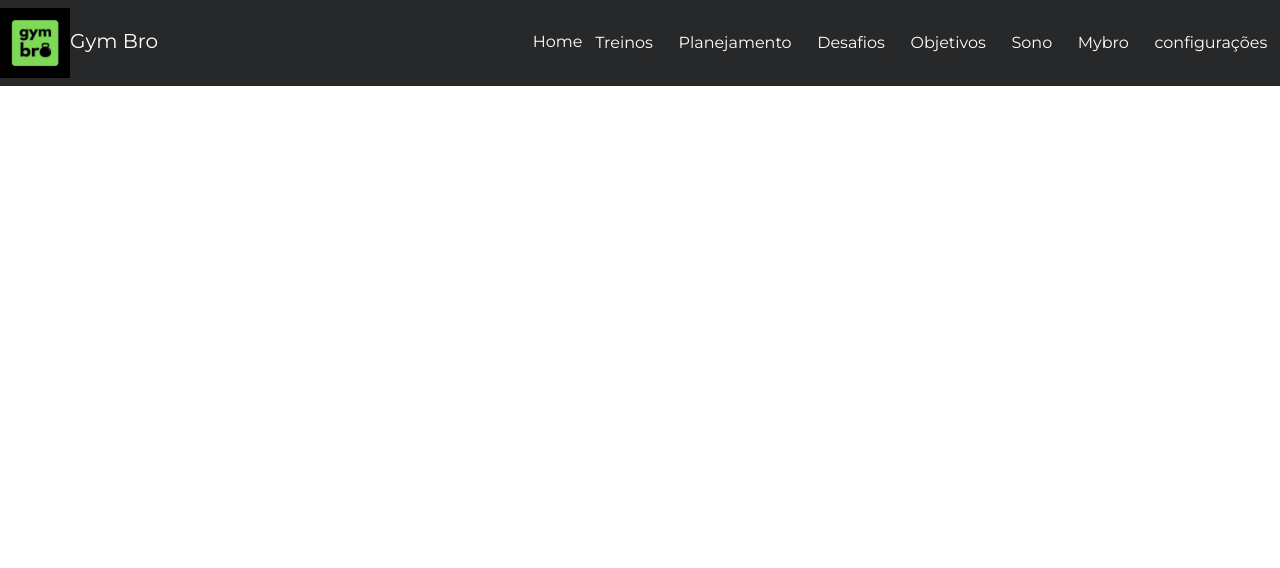
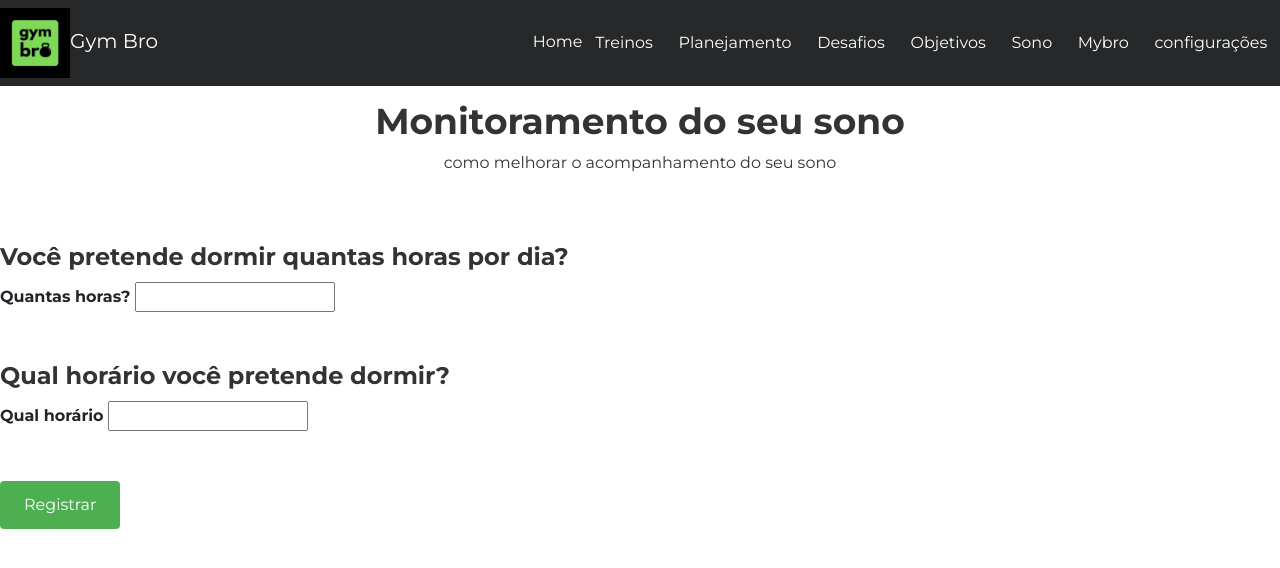
Before and after one commit to dan-albuquerque/fds-gymbro, a Django app: page /sono in a window 1280 px wide. Shown: the top 568 px of the page. Run offline with Django 4.2, Linux system fonts and the light colour scheme; some libraries are stand-ins or nearby versions.

Commit message:
Iniciando a aba de sono

```diff
--- a/galeria/urls.py
+++ b/galeria/urls.py
@@ -1,5 +1,5 @@
 from django.urls import path, include
-from galeria.views import index, treinos, sono, treino_selecionado, pesos, register, treino_selecionado2, treinos2
+from galeria.views import index, treinos, sono, treino_selecionado, pesos, register, treino_selecionado2, treinos2, sono2
 
 urlpatterns = [
     path('', index, name='index'),
@@ -11,4 +11,5 @@ urlpatterns = [
     path('', include("django.contrib.auth.urls")),
     path('register', register, name='register' ),
     path('treino_selecionado2/<str:option>', treino_selecionado2, name='treino_selecionado2'),
+    path('sono2',sono2, name='sono2'),
 ]
--- a/galeria/views.py
+++ b/galeria/views.py
@@ -18,6 +18,9 @@ def treinos2(request):
 
 def sono(request):
     return render(request, 'galeria/sono.html')
+
+def sono2(request):
+    return render(request, 'galeria/sono2.html')
 
 def treino_selecionado(request, treino_id):
     treino_escolhido = get_object_or_404(Treinos, pk=treino_id)
--- a/templates/galeria/sono.html
+++ b/templates/galeria/sono.html
@@ -2,4 +2,76 @@
 {% load static %}
 {% block content %}
 
+<style>
+    .botao {
+  display: inline-block;
+  background-color: #4CAF50; /* cor de fundo */
+  color: white; /* cor do texto */
+  padding: 12px 24px; /* espaçamento interno */
+  border: none; /* borda */
+  border-radius: 4px; /* arredondamento das bordas */
+  font-size: 16px; /* tamanho da fonte */
+  cursor: pointer; /* cursor do mouse */
+  text-decoration: none; /* sublinhado do texto */
+}
+
+h1 {
+  font-size: 36px;
+  font-weight: bold;
+  text-align: center;
+  color: #333;
+}
+
+.subtitulo{
+  font-size: 16px;
+  line-height: 1.5;
+  margin-bottom: 20px;
+  color: #333;
+}
+
+h2 {
+  font-size: 24px;
+  font-weight: bold;
+  margin-bottom: 10px;
+  color: #333;
+}
+
+label {
+  display: inline-block;
+  font-weight: bold;
+  margin-bottom: 5px;
+}
+
+
+
+</style>
+
+<head>
+    <title>monitorar sono</title>
+</head>
+<body>
+    <div style="text-align: center;">
+        <h1>Monitoramento do seu sono</h1>
+        <p class="subtitulo">como melhorar o acompanhamento do seu sono</p>
+    </div>
+    <br>
+    <br>
+    <div>
+        <h2>Você pretende dormir quantas horas por dia?</h2>
+        <label for="tempo_sono">Quantas horas?</label>
+        <input type="text" id="tempo_sono" name="tempo_sono">
+    </div>
+    <br>
+    <br>
+    <div>
+        <h2>Qual horário você pretende dormir?</h2>
+        <label for="hora_dormir">Qual horário</label>
+        <input type="text" id="hora_dormir" name="hora_dormir">
+    </div>
+    <br>
+    <br>
+    <div>
+        <a href="{% url 'sono2' %}" class="botao">Registrar</a>
+    </div>
+</body>
 {% endblock %}
```
Also changed, not shown: templates/galeria/sono2.html (added, +7 -0 lines), static/img/pessoa_dormindo.jpg (added).
